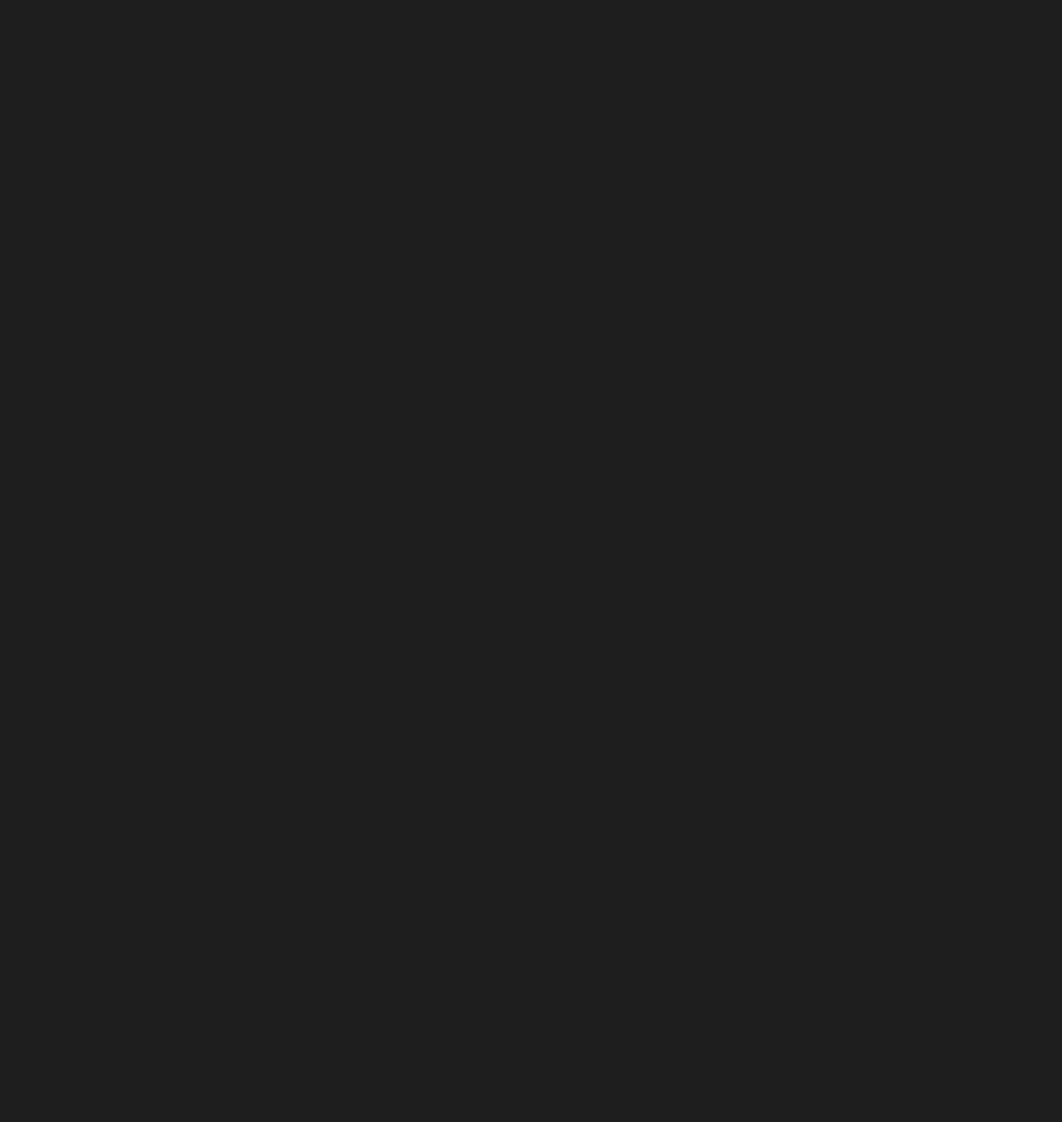
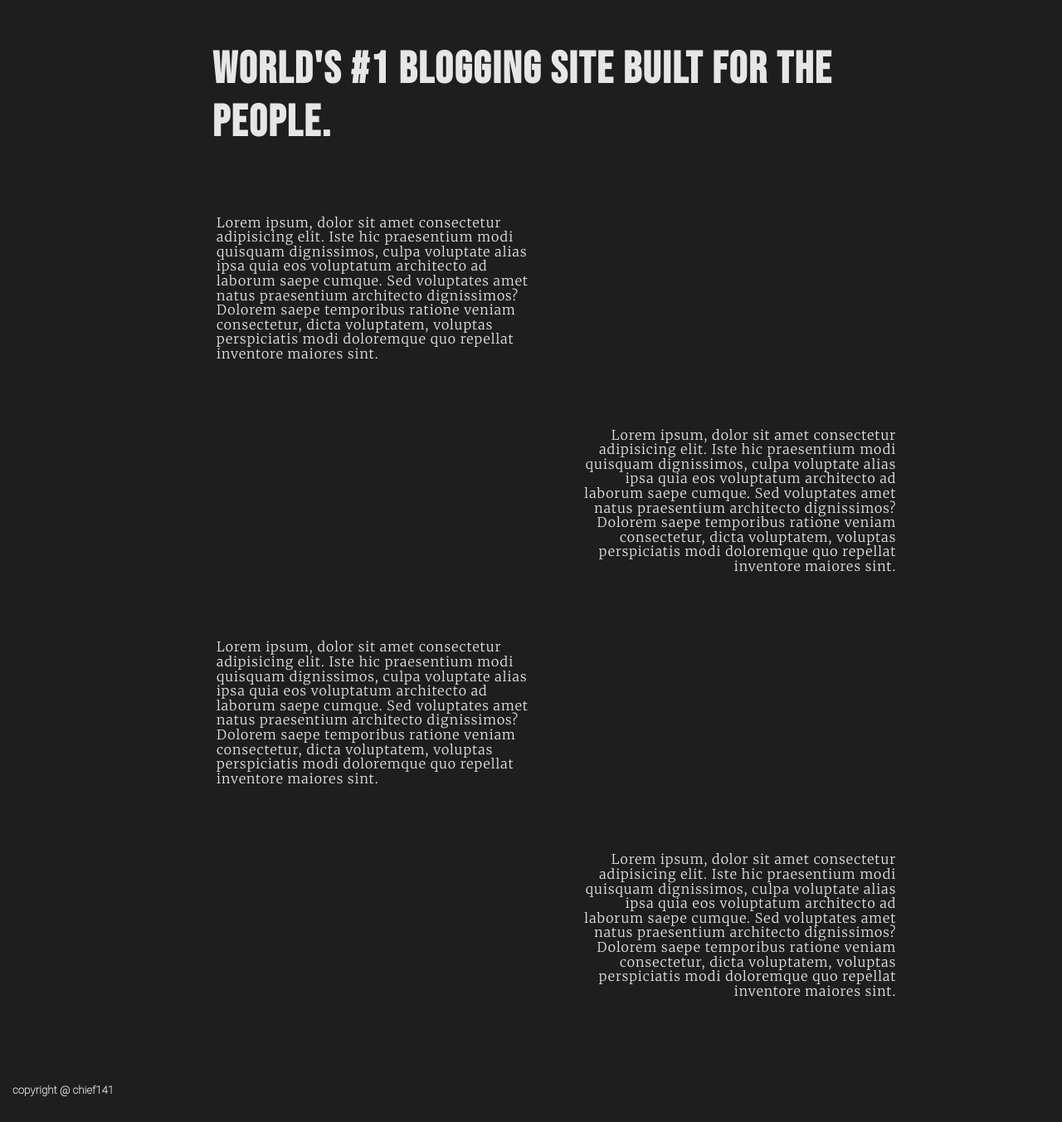
Before and after one commit to chief141/Simple-Blog-App-with-NEXTJS, a Next.js app: page / in a window 1280 px wide. Shown: the part 178-1530 px from the top of the page at 83% size. Before the commit the page ends 800 px from the top, so only its background shows below. Built offline with nearby package versions, Linux system fonts and the light colour scheme.

Commit message:
added footer and seprated styles

```diff
--- /dev/null
+++ b/components/Footer.tsx
@@ -0,0 +1,7 @@
+import styles from '../styles/components_styles/footer.module.css';
+
+const CopyFooter = () => {
+  return <h6 className={styles.copyrightFooter}>copyright @ chief141</h6>;
+};
+
+export default CopyFooter;
--- a/components/navbar.tsx
+++ b/components/navbar.tsx
@@ -1,4 +1,4 @@
-import styles from '../styles/navbar.module.css';
+import styles from '../styles/components_styles/navbar.module.css';
 import Link from 'next/link';
 
 const NavBar = () => {
--- a/pages/index.tsx
+++ b/pages/index.tsx
@@ -1,5 +1,7 @@
 import Head from 'next/head';
 import NavBar from '../components/navbar';
+import CopyFooter from '../components/Footer';
+import styles from '../styles/basicroutes_styles/Home.module.css';
 
 export default function Home() {
   return (
@@ -9,10 +11,62 @@ export default function Home() {
         <meta name="description" content="My Blog App." />
         <link rel="icon" href="/favicon.ico" />
       </Head>
-      <main></main>
-      <NavBar></NavBar>
+      <main>
+        <NavBar></NavBar>
+        <div className={styles.home_main}>
+          <div className={styles.home_title}>
+            <h1 className={styles.home_title_text}>
+              World&apos;s #1 Blogging site built for the people.
+            </h1>
+          </div>
 
-      <footer></footer>
+          <div className={styles.home_body}>
+            <p className={styles.home_body_text}>
+              Lorem ipsum, dolor sit amet consectetur adipisicing elit. Iste hic
+              praesentium modi quisquam dignissimos, culpa voluptate alias ipsa
+              quia eos voluptatum architecto ad laborum saepe cumque. Sed
+              voluptates amet natus praesentium architecto dignissimos? Dolorem
+              saepe temporibus ratione veniam consectetur, dicta voluptatem,
+              voluptas perspiciatis modi doloremque quo repellat inventore
+              maiores sint.
+            </p>
+          </div>
+          <div className={styles.home_body1}>
+            <p className={styles.home_body_text1}>
+              Lorem ipsum, dolor sit amet consectetur adipisicing elit. Iste hic
+              praesentium modi quisquam dignissimos, culpa voluptate alias ipsa
+              quia eos voluptatum architecto ad laborum saepe cumque. Sed
+              voluptates amet natus praesentium architecto dignissimos? Dolorem
+              saepe temporibus ratione veniam consectetur, dicta voluptatem,
+              voluptas perspiciatis modi doloremque quo repellat inventore
+              maiores sint.
+            </p>
+          </div>
+          <div className={styles.home_body}>
+            <p className={styles.home_body_text}>
+              Lorem ipsum, dolor sit amet consectetur adipisicing elit. Iste hic
+              praesentium modi quisquam dignissimos, culpa voluptate alias ipsa
+              quia eos voluptatum architecto ad laborum saepe cumque. Sed
+              voluptates amet natus praesentium architecto dignissimos? Dolorem
+              saepe temporibus ratione veniam consectetur, dicta voluptatem,
+              voluptas perspiciatis modi doloremque quo repellat inventore
+              maiores sint.
+            </p>
+          </div>
+          <div className={styles.home_body1}>
+            <p className={styles.home_body_text1}>
+              Lorem ipsum, dolor sit amet consectetur adipisicing elit. Iste hic
+              praesentium modi quisquam dignissimos, culpa voluptate alias ipsa
+              quia eos voluptatum architecto ad laborum saepe cumque. Sed
+              voluptates amet natus praesentium architecto dignissimos? Dolorem
+              saepe temporibus ratione veniam consectetur, dicta voluptatem,
+              voluptas perspiciatis modi doloremque quo repellat inventore
+              maiores sint.
+            </p>
+          </div>
+        </div>
+        <CopyFooter></CopyFooter>
+      </main>
     </div>
   );
 }
--- /dev/null
+++ b/styles/basicroutes_styles/home.module.css
@@ -0,0 +1,34 @@
+.home_main {
+  margin-top: 12%;
+  width: 70%;
+  margin-left: 15%;
+  max-width: 1000px;
+  padding-left: 5%;
+}
+
+.home_title_text {
+  color: rgb(230, 230, 230);
+  font-family: 'Bebas Neue';
+  letter-spacing: 2px;
+  font-size: 40pt;
+}
+
+.home_body,
+.home_body1 {
+  width: 45%;
+  margin-top: 80px;
+}
+
+.home_body_text,
+.home_body_text1 {
+  padding-left: 5px;
+  color: rgb(230, 230, 230);
+  font-family: 'Merriweather';
+  letter-spacing: 1px;
+  line-height: 1.1;
+}
+.home_body1 {
+  text-align: right;
+  padding-left: 47%;
+}
+/* ----------------------------------- */
--- /dev/null
+++ b/styles/components_styles/footer.module.css
@@ -0,0 +1,8 @@
+.copyrightFooter {
+  color: rgb(230, 230, 230);
+  font-family: 'Roboto Thin';
+  font-size: 10pt;
+  font-weight: 900;
+  margin-top: 8%;
+  margin-left: 15px;
+}
--- a/styles/globals.css
+++ b/styles/globals.css
@@ -1,8 +1,16 @@
+@import url('https://fonts.googleapis.com/css2?family=Roboto');
+@import url('https://fonts.googleapis.com/css2?family=Bebas Neue');
+@import url('https://fonts.googleapis.com/css2?family=Merriweather:wght@300&display=swap');
+
 html,
 body {
   padding: 0;
   margin: 0;
-  font-family: -apple-system, BlinkMacSystemFont, Segoe UI, Roboto, Oxygen,
-    Ubuntu, Cantarell, Fira Sans, Droid Sans, Helvetica Neue, sans-serif;
+  font-family: 'Roboto';
   background-color: rgb(30, 30, 30);
 }
+
+::-moz-selection {
+  color: rgb(33, 36, 37);
+  background: rgb(230, 230, 230);
+}
```
Also changed, not shown: pages/about.tsx (+18 -1 lines), styles/components_styles/navbar.module.css (renamed from styles/navbar.module.css).
